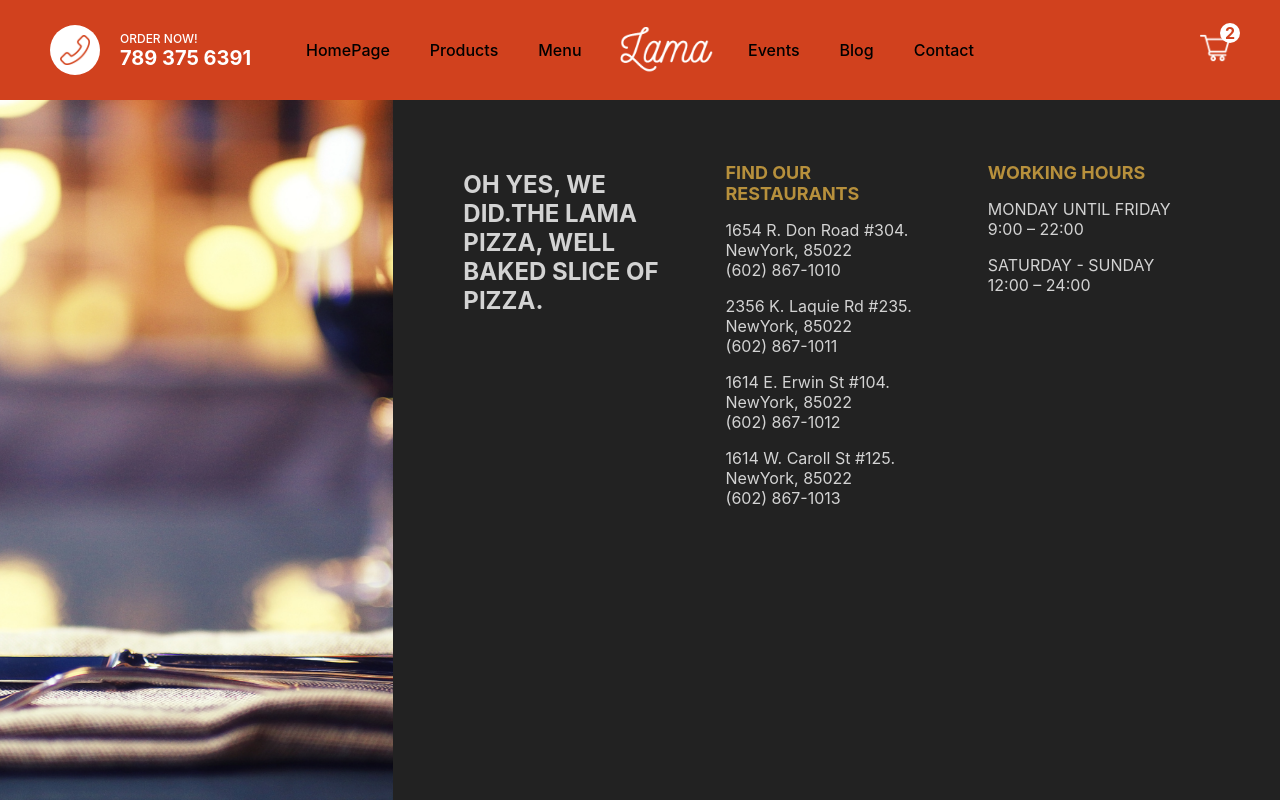
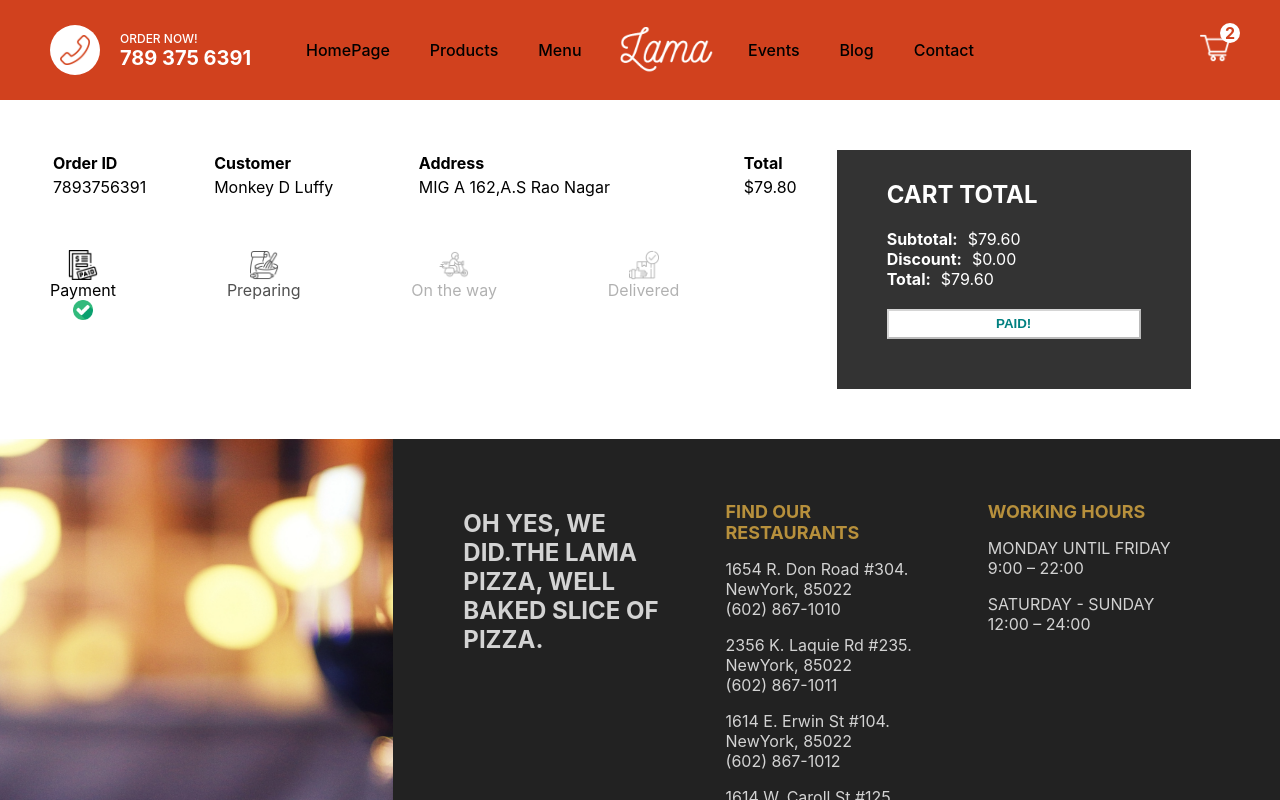
Before and after one commit to HimeshChander/Food-Delivery-App, a Next.js app: page /orders/1 in a window 1280 px wide. Shown: the top 800 px of the page. Built offline with nearby package versions, Linux system fonts and the light colour scheme.

Commit message:
delivery page

```diff
--- a/pages/orders/[id].js
+++ b/pages/orders/[id].js
@@ -1,10 +1,94 @@
-import styles from "../../styles/Order.module.css"
-import Image from "next/image"
-const Order=()=>{
-    return(
-        <div className={styles.container}>
-
+import styles from "../../styles/Order.module.css";
+import Image from "next/image";
+const Order = () => {
+    const status=0
+    const statusClass=(index)=>{
+        if(index-status<1) return styles.done
+        else if(index-status===1) return styles.inProgress
+        else if(index-status>1) return styles.undone
+    }
+  return (
+    <div className={styles.container}>
+      <div className={styles.left}>
+        <div className={styles.row}>
+          <table className={styles.table}>
+            <thead>
+              <tr className={styles.tr}>
+                <th>Order ID</th>
+                <th>Customer</th>
+                <th>Address</th>
+                <th>Total</th>
+              </tr>
+            </thead>
+            <tbody>
+              <tr>
+                <td>
+                  <span className={styles.id}>7893756391</span>
+                </td>
+                <td>
+                  <span className={styles.name}>Monkey D Luffy</span>
+                </td>
+                <td>
+                  <span className={styles.address}>
+                    MIG A 162,A.S Rao Nagar
+                  </span>
+                </td>
+                <td>
+                  <span className={styles.total}>$79.80</span>
+                </td>
+              </tr>
+            </tbody>
+          </table>
         </div>
-    )
-}
-export default Order
+        <div className={styles.row}>
+            <div className={statusClass(0)}>
+                <Image src="/paid.png" width={30} height={30} alt=""/>
+                <span>Payment</span>
+                <div className={styles.checkedIcon}>
+                <Image className={styles.checkedIcon} src="/checked.png" width={20} height={20} alt=""/>
+                </div>
+            </div>
+            <div className={statusClass(1)}>
+                <Image src="/bake.png" width={30} height={30} alt=""/>
+                <span>Preparing</span>
+                <div className={styles.checkedIcon}>
+                <Image className={styles.checkedIcon} src="/checked.png" width={20} height={20} alt=""/>
+                </div>
+            </div>
+            <div className={statusClass(2)}>
+                <Image src="/bike.png" width={30} height={30} alt=""/>
+                <span>On the way</span>
+                <div className={styles.checkedIcon}>
+                <Image className={styles.checkedIcon} src="/checked.png" width={20} height={20} alt=""/>
+                </div>
+            </div>
+            <div className={statusClass(3)}>
+                <Image src="/delivered.png" width={30} height={30} alt=""/>
+                <span>Delivered</span>
+                <div className={styles.checkedIcon}>
+                <Image className={styles.checkedIcon} src="/checked.png" width={20} height={20} alt=""/>
+                </div>
+            </div>
+        </div>
+      </div>
+      <div className={styles.right}>
+        <div className={styles.wrapper}>
+          <h2 className={styles.title}>CART TOTAL</h2>
+          <div className={styles.totalText}>
+            <b className={styles.totalTextTitle}>Subtotal:</b>$79.60
+          </div>
+          <div className={styles.totalText}>
+            <b className={styles.totalTextTitle}>Discount:</b>$0.00
+          </div>
+          <div className={styles.totalText}>
+            <b className={styles.totalTextTitle}>Total:</b>$79.60
+          </div>
+          <button className={styles.button} disabled>
+            PAID!
+          </button>
+        </div>
+      </div>
+    </div>
+  );
+};
+export default Order;
--- a/styles/Order.module.css
+++ b/styles/Order.module.css
@@ -0,0 +1,70 @@
+.container{
+    padding: 50px;
+    display: flex;
+}
+.left{
+    flex:2;
+}
+.table{
+    width:100%;
+    text-align:left;
+    margin-bottom: 50px;
+}
+.row:last-child{
+    width: 80%;
+    display: flex;
+    justify-content: space-between;
+}
+.done{
+    display: flex;
+    flex-direction: column;
+    align-items: center;
+}
+.inProgress{
+    display: flex;
+    flex-direction: column;
+    align-items: center;
+    animation: inProgress 1s ease infinite alternate;
+}
+@keyframes inProgress {
+    from{
+        opacity: 0;
+    }
+    to{
+        opcaity:1
+    }
+}
+.undone{
+    display: flex;
+    flex-direction: column;
+    align-items: center;
+    opacity: 0.3;
+}
+.undone .checkedIcon,.inProgress .checkedIcon{
+    display: none;
+}
+.right{
+    flex:1;
+}
+.wrapper{
+    width:90%;
+    max-height: 300px;
+    background-color: #333;
+    padding:50px;
+    padding-top: 10px;
+    display: flex;
+    flex-direction: column;
+    justify-content: space-between;
+    color:white;
+}
+.totalTextTitle{
+    margin-right: 10px;
+}
+.button{
+    height: 30px;
+    background-color:white;
+    font-weight: bold;
+    cursor: not-allowed;
+    margin-top: 20px;
+    color:teal
+}
```
